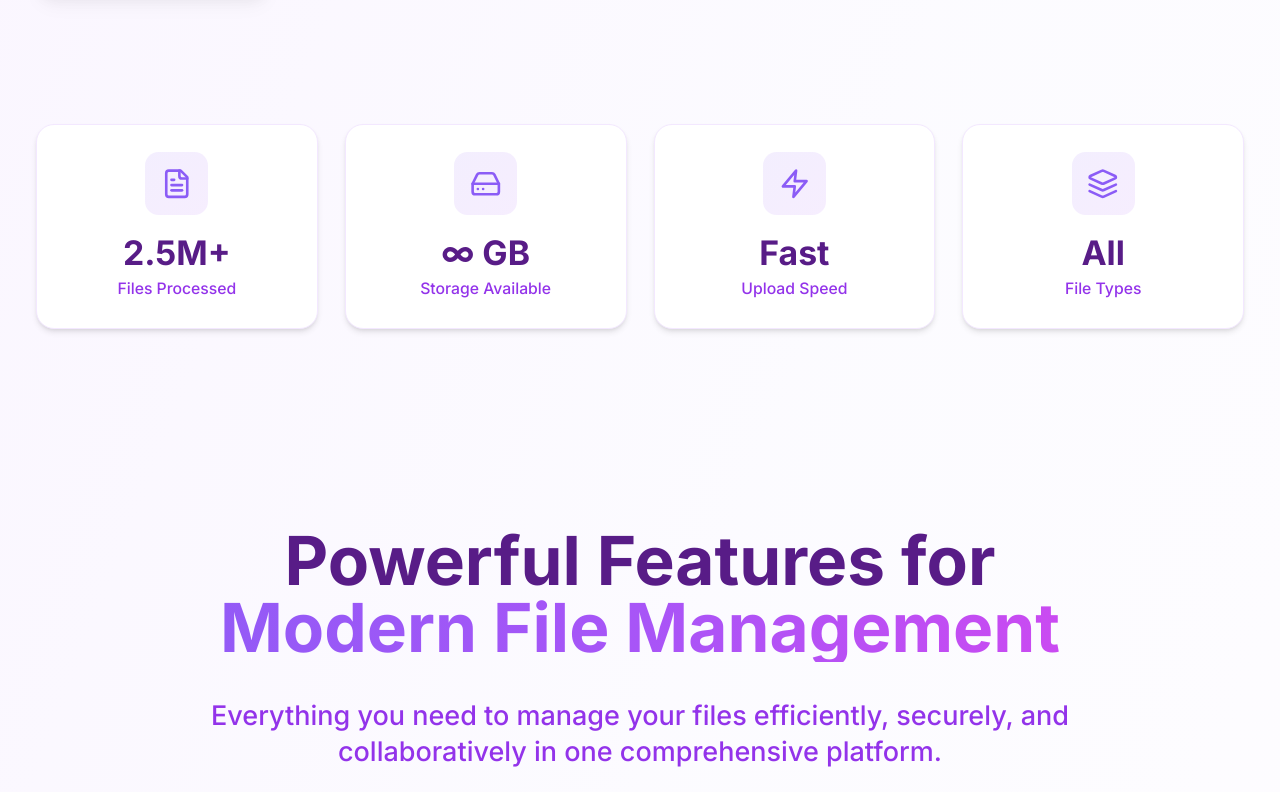
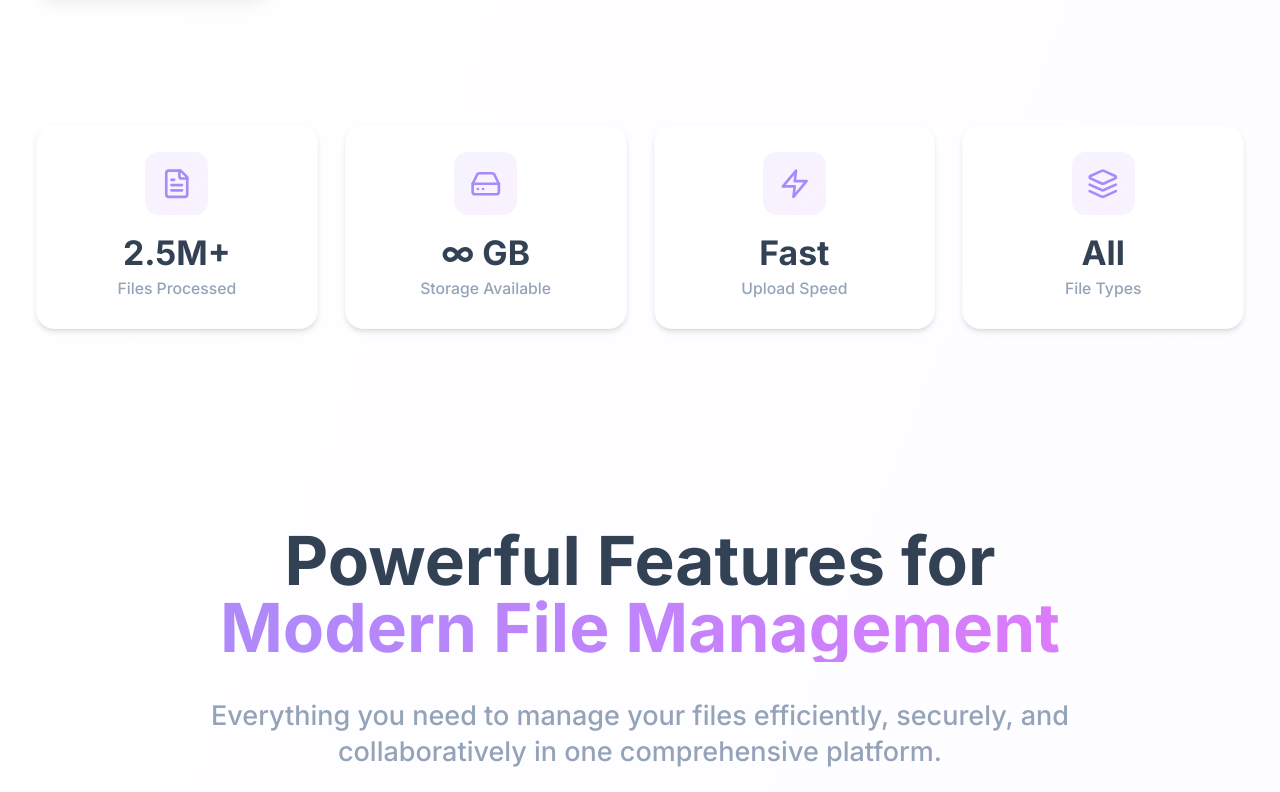
Before and after one commit to apper-canvas/dropvault-quest, a React (Vite) app: page / in a window 1280 px wide. Shown: the part 688-1480 px from the top of the page. Built offline with nearby package versions, Linux system fonts and the light colour scheme.

Commit message:
Implement sleek light purple theme with refined color palette, lighter gradients, and subtle purple accents for improved visual aesthetics

```diff
--- a/src/App.jsx
+++ b/src/App.jsx
@@ -17,7 +17,7 @@ import Status from './pages/Status'
 
 function App() {
   return (
-    <div className="min-h-screen bg-gradient-to-br from-purple-50 via-violet-50/30 to-fuchsia-50/20 dark:from-purple-900 dark:via-violet-950/20 dark:to-fuchsia-950/10">
+    <div className="min-h-screen bg-gradient-to-br from-white via-purple-50/20 to-violet-50/30 dark:from-slate-900 dark:via-purple-950/10 dark:to-violet-950/5">
       <Routes>
         <Route path="/privacy" element={<Privacy />} />
         <Route path="/" element={<LandingPage />} />
--- a/src/index.css
+++ b/src/index.css
@@ -27,19 +27,19 @@
   }
 
   .file-upload-zone {
-    background: linear-gradient(135deg, rgba(139, 92, 246, 0.02) 0%, rgba(168, 85, 247, 0.02) 100%);
-    border: 2px dashed rgba(139, 92, 246, 0.2);
+    background: linear-gradient(135deg, rgba(167, 139, 250, 0.015) 0%, rgba(192, 132, 252, 0.015) 100%);
+    border: 2px dashed rgba(167, 139, 250, 0.15);
     transition: all 0.3s cubic-bezier(0.4, 0, 0.2, 1);
   }
 
   .file-upload-zone:hover {
-    border-color: rgba(139, 92, 246, 0.4);
-    background: linear-gradient(135deg, rgba(139, 92, 246, 0.05) 0%, rgba(168, 85, 247, 0.05) 100%);
+    border-color: rgba(167, 139, 250, 0.25);
+    background: linear-gradient(135deg, rgba(167, 139, 250, 0.03) 0%, rgba(192, 132, 252, 0.03) 100%);
   }
 
   .file-upload-active {
-    border-color: #8b5cf6;
-    background: linear-gradient(135deg, rgba(139, 92, 246, 0.1) 0%, rgba(168, 85, 247, 0.1) 100%);
+    border-color: #a78bfa;
+    background: linear-gradient(135deg, rgba(167, 139, 250, 0.06) 0%, rgba(192, 132, 252, 0.06) 100%);
     transform: scale(1.02);
   }
 
@@ -142,20 +142,20 @@
   height: 8px;
 }
 
-::-webkit-scrollbar-track {
-  background: rgba(139, 92, 246, 0.05);
+:::-webkit-scrollbar-track {
+  background: rgba(167, 139, 250, 0.03);
   border-radius: 10px;
 }
 
-::-webkit-scrollbar-thumb {
-  background: linear-gradient(135deg, rgba(139, 92, 246, 0.3), rgba(168, 85, 247, 0.3));
+:::-webkit-scrollbar-thumb {
+  background: linear-gradient(135deg, rgba(167, 139, 250, 0.2), rgba(192, 132, 252, 0.2));
   border-radius: 10px;
   border: 2px solid transparent;
   background-clip: content-box;
 }
 
-::-webkit-scrollbar-thumb:hover {
-  background: linear-gradient(135deg, rgba(139, 92, 246, 0.5), rgba(168, 85, 247, 0.5));
+:::-webkit-scrollbar-thumb:hover {
+  background: linear-gradient(135deg, rgba(167, 139, 250, 0.35), rgba(192, 132, 252, 0.35));
 }
 
 /* File type colors */
--- a/tailwind.config.js
+++ b/tailwind.config.js
@@ -8,34 +8,34 @@ export default {
     extend: {
       colors: {
         primary: {
-          DEFAULT: '#8b5cf6',
-          light: '#a78bfa',
-          dark: '#7c3aed'
+          DEFAULT: '#a78bfa',
+          light: '#c4b5fd',
+          dark: '#8b5cf6'
         },
         secondary: {
-          DEFAULT: '#a855f7',
-          light: '#c084fc',
-          dark: '#9333ea'
+          DEFAULT: '#c084fc',
+          light: '#ddd6fe',
+          dark: '#a855f7'
         },
-        accent: '#d946ef',
+        accent: '#e879f9',
         surface: {
-          50: '#faf5ff',
-          100: '#f3e8ff',
-          200: '#e9d5ff',
-          300: '#d8b4fe',
-          400: '#c084fc',
-          500: '#a855f7',
-          600: '#9333ea',
-          700: '#7c3aed',
-          800: '#6b21a8',
-          900: '#581c87'
+          50: '#fefefe',
+          100: '#fcfcfd',
+          200: '#f8fafc',
+          300: '#f1f5f9',
+          400: '#e2e8f0',
+          500: '#cbd5e1',
+          600: '#94a3b8',
+          700: '#64748b',
+          800: '#475569',
+          900: '#334155'
         },
         upload: {
-          zone: '#faf5ff',
-          border: '#e9d5ff',
-          active: '#f3e8ff',
-          success: '#d1fae5',
-          error: '#fee2e2'
+          zone: '#fefefe',
+          border: '#e2e8f0',
+          active: '#f8fafc',
+          success: '#f0fdf4',
+          error: '#fef2f2'
         }
       },
 
```
